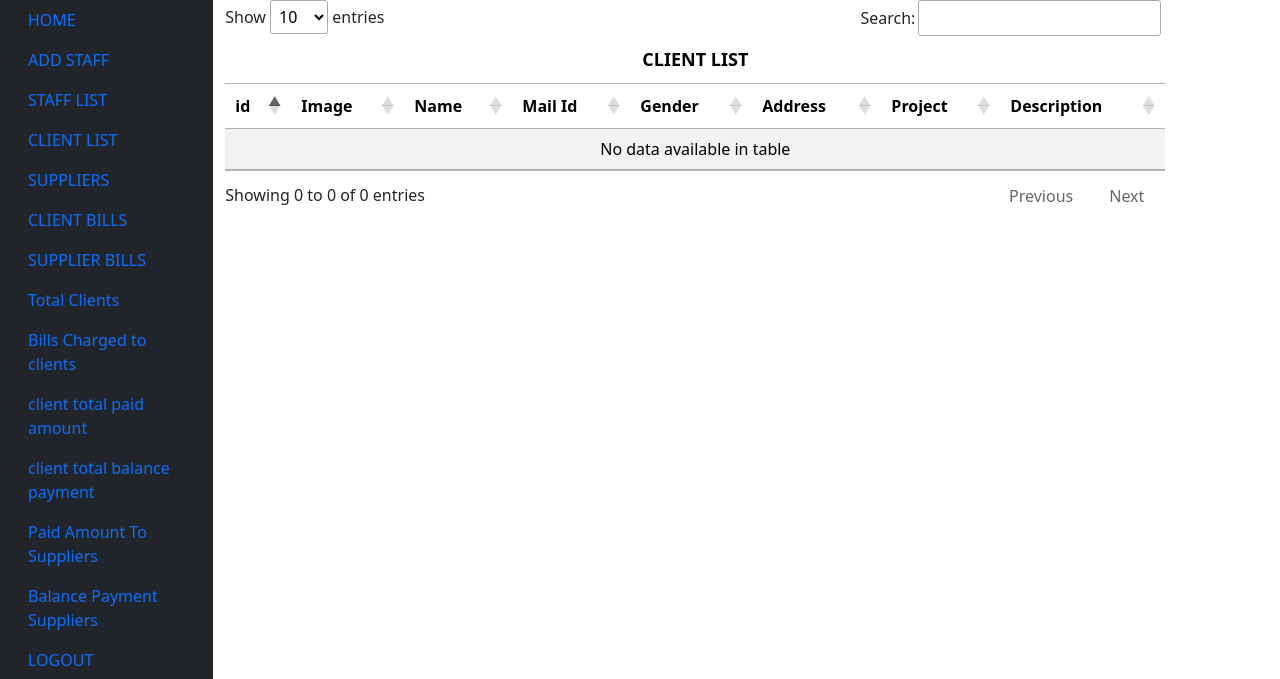
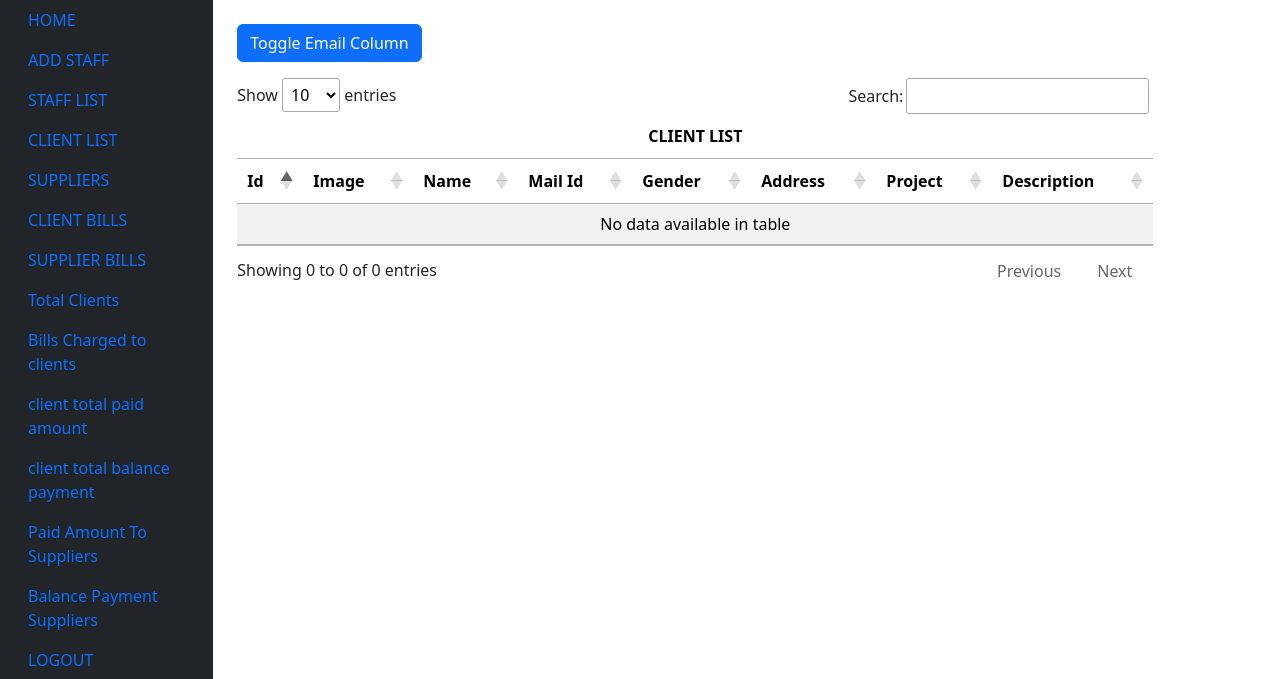
Before and after one commit to kiran-saju/expense, a Django app: template templates/OWNER/client_all_details.html in a window 1280 px wide. Shown: the part 64-743 px from the top of the page. Run offline with Django 3.2, Linux system fonts and the light colour scheme; the template is opened without the code that fills it, so the values that code supplies are empty; some libraries are stand-ins or nearby versions.

Commit message:
Update client_all_details.html

```diff
--- a/templates/OWNER/client_all_details.html
+++ b/templates/OWNER/client_all_details.html
@@ -1,5 +1,3 @@
-
-
 {% extends 'OWNER/ownerbase.html' %}
 
 {% block title %}Dashboard{% endblock %}
@@ -7,13 +5,17 @@
 {% block content %}
 
 <link rel="stylesheet" href="https://cdn.datatables.net/1.11.5/css/jquery.dataTables.min.css">
+<div class="container mt-4">
+    <div class="mb-3">
+        <button id="toggleEmail" class="btn btn-primary">Toggle Email Column</button>
+    </div>
     <table id="example" class="table table-striped">
          <thead>
             <tr>
-            <th colspan="10" style="text-align: center; font-size: large;">CLIENT LIST</th>
+                <th colspan="8" class="text-center">CLIENT LIST</th>
             </tr>
             <tr>
-             <th>id</th>
+                <th>Id</th>
                 <th>Image</th>
                 <th>Name</th>
                 <th>Mail Id</th>
@@ -27,24 +29,29 @@
             {% for i in client %}
             <tr>
                 <td>{{i.id}}</td>
-                <td><img src="/{{i.admin.profile_pic}}" alt="" height="50px" width="50px"></td>
+                <td><img src="/{{i.admin.profile_pic}}" alt="" class="img-fluid rounded-circle" style="width: 50px; height: 50px;"></td>
                 <td>{{i.admin.first_name}}&nbsp;{{i.admin.last_name}}</td>
                 <td>{{i.admin.email}}</td>
                 <td>{{i.gender}}</td>
                 <td>{{i.address}}</td>
                 <td>{{i.project_name}}</td>
                 <td>{{i.project_description}}</td>
-
             </tr>
             {% endfor %}
         </tbody>
     </table>
+</div>
 
-
+<script src="https://code.jquery.com/jquery-3.6.0.min.js"></script>
+<script src="https://cdn.datatables.net/1.11.5/js/jquery.dataTables.min.js"></script>
 <script>
     $(document).ready(function () {
-            $('#example').DataTable();
+        var table = $('#example').DataTable();
+
+        $('#toggleEmail').on('click', function () {
+            var column = table.column(3); // Index of the Email column
+            column.visible(!column.visible());
+        });
     });
 </script>
-
 {% endblock %}
```
Lines whose indentation alone changed are shown as unchanged.
